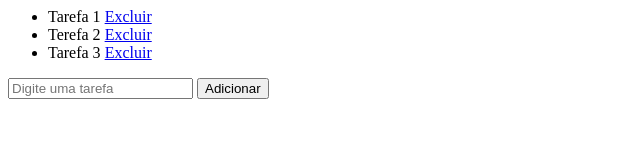
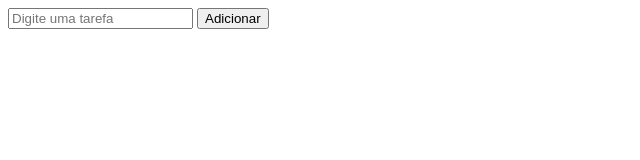
Before and after one commit to DanielSRS/todoapp, a plain HTML site: page index.html in a window 1280 px wide. Shown: the whole page, without its empty margins (0-640 px from the left). Drawn offline with Linux system fonts and the light colour scheme.

Commit message:
:construction: changing to-do list for a dynamic data structure

```diff
--- a/index.html
+++ b/index.html
@@ -6,18 +6,7 @@
     <body>
         <div id="app">
             <ul>
-                <li>
-                    Tarefa 1
-                    <a href="#">Excluir</a>
-                </li>
-                <li>
-                    Terefa 2
-                    <a href="#">Excluir</a>
-                </li>
-                <li>
-                    Tarefa 3
-                    <a href="#">Excluir</a>
-                </li>
+
             </ul>
             <input type="text" placeholder="Digite uma tarefa" />
             <button>Adicionar</button>
```
Also changed, not shown: todo.js (+9 -0 lines).
